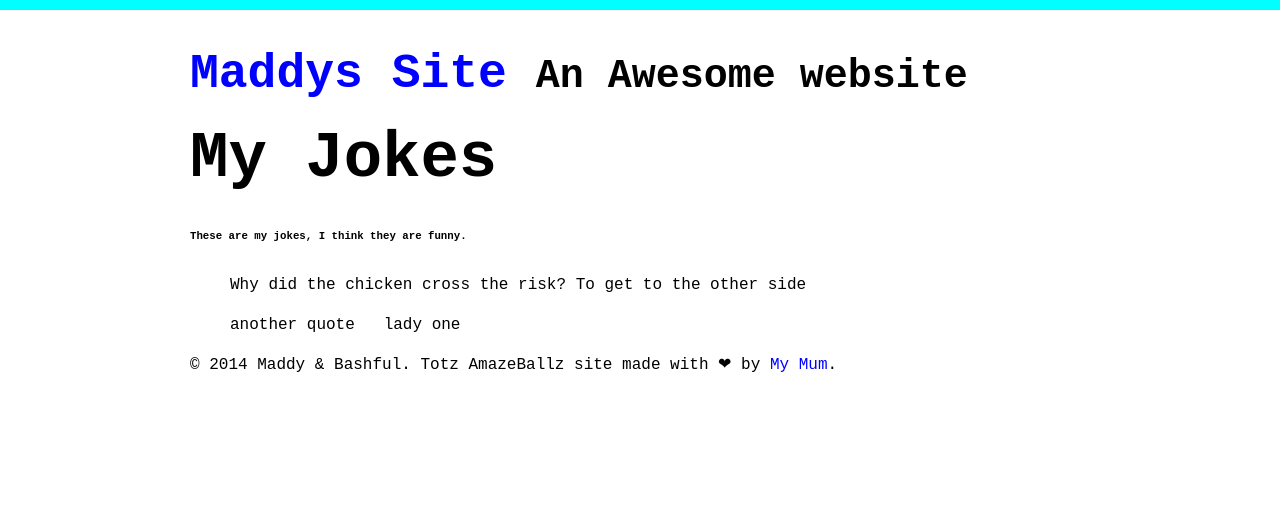
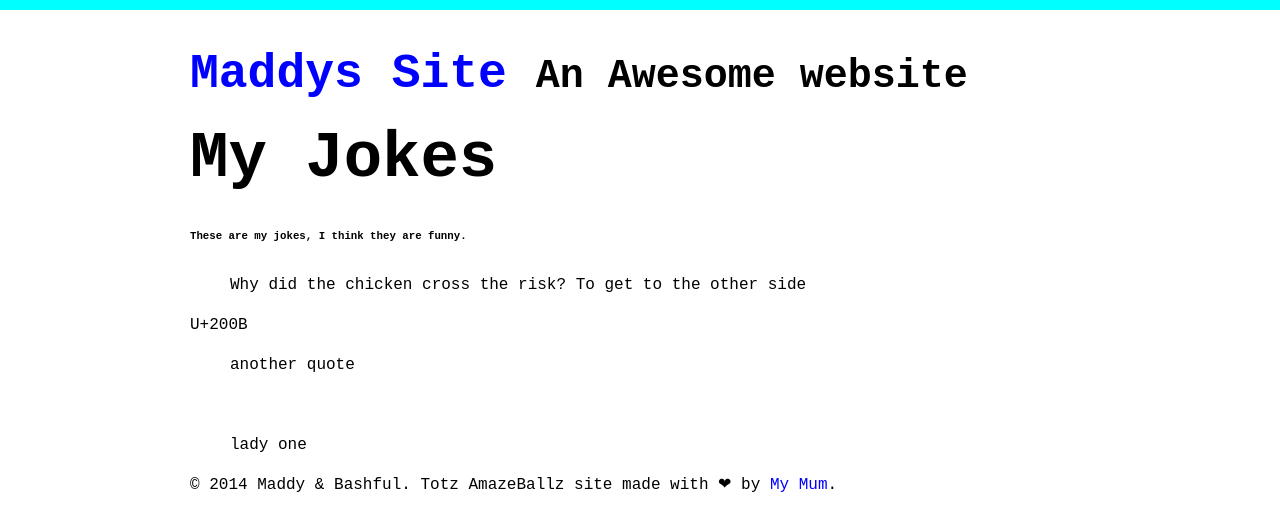
Before and after one commit to roachhd/maddy, a Jekyll site: the page built from jokes/index.md, in a window 1280 px wide. Shown: the top 531 px of the page. Built offline with Jekyll 4.4.1, drawn with Linux system fonts in a browser that asks for light colours.

Commit message:
Update index.md

```diff
--- a/jokes/index.md
+++ b/jokes/index.md
@@ -7,8 +7,12 @@ title: My Jokes
 
 >Why did the chicken cross the risk?
 To get to the other side
+
+U+200B
+
+> another quote
+
 &nbsp;
 
-> another quote
-&nbsp;
+
 > lady one
```
